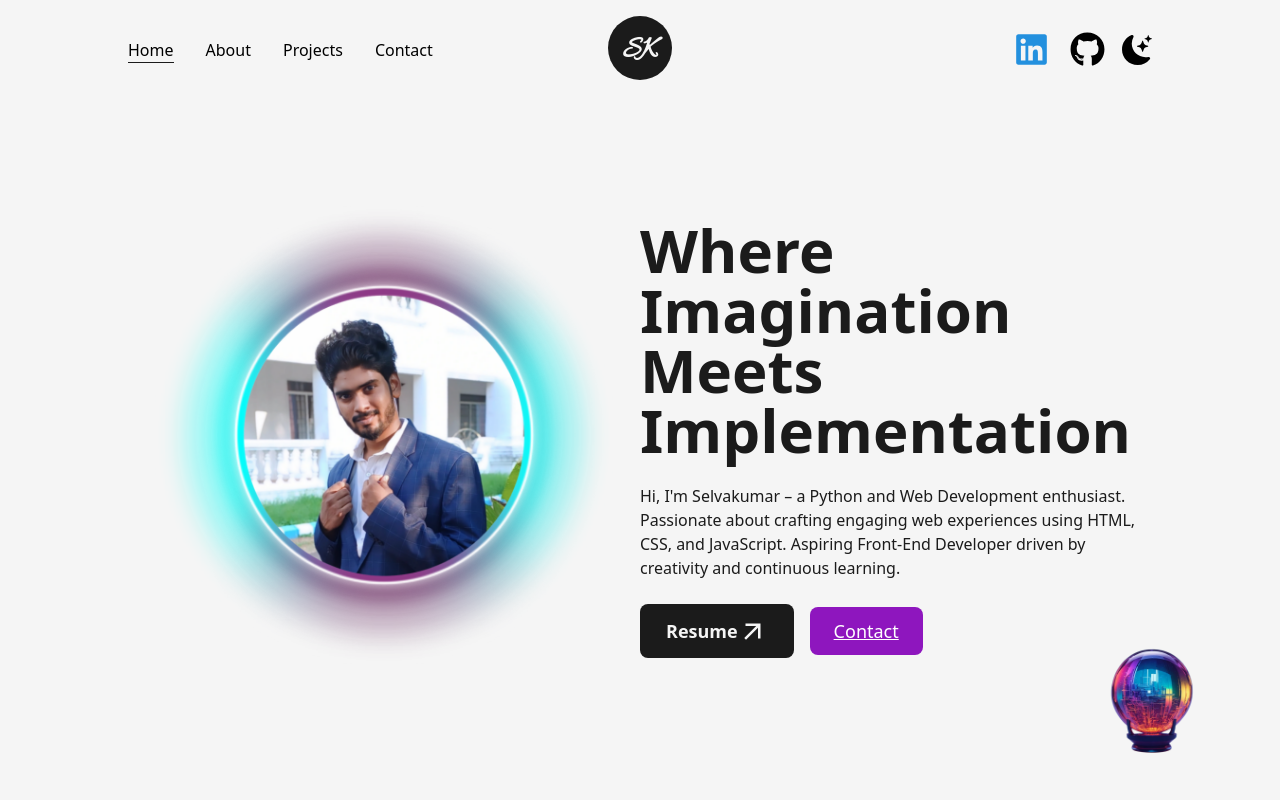
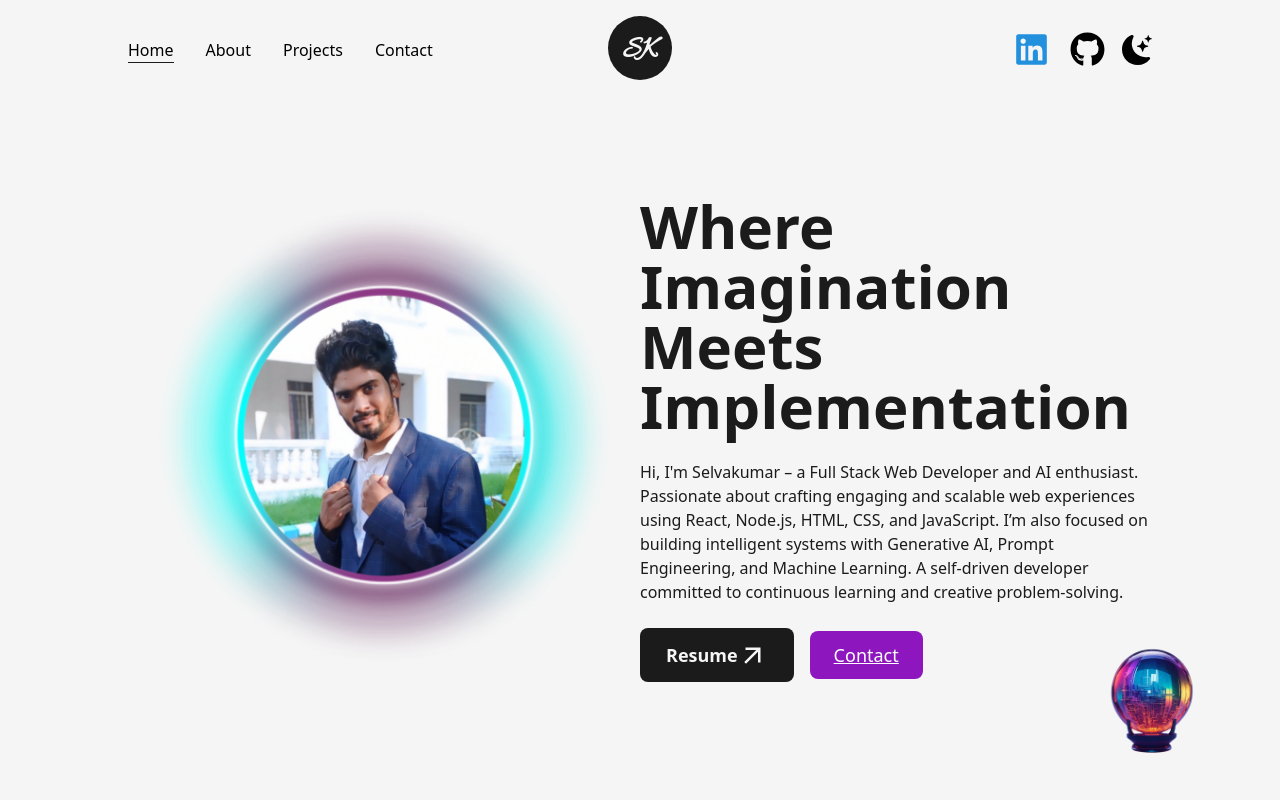
Before and after one commit to SelvakumarSelladurai/Selva_portfolio, a Next.js app: page / in a window 1280 px wide. Shown: the top 800 px of the page. Built offline with nearby package versions, Linux system fonts and the light colour scheme.

Commit message:
Selvakumar BE

```diff
--- a/src/pages/index.js
+++ b/src/pages/index.js
@@ -51,10 +51,12 @@ export default function Home() {
                   classname="text-6xl !text-left"
                 />
                 <p className="my-4 text-base font-medium">
-                  Hi, I&apos;m Selvakumar – a Python and Web Development enthusiast.
-                  Passionate about crafting engaging web experiences using HTML, CSS, and JavaScript.
-                  Aspiring Front-End Developer driven by creativity and continuous learning.
-                </p>
+  Hi, I&apos;m Selvakumar – a Full Stack Web Developer and AI enthusiast.
+  Passionate about crafting engaging and scalable web experiences using React, Node.js, HTML, CSS, and JavaScript.
+  I’m also focused on building intelligent systems with Generative AI, Prompt Engineering, and Machine Learning.
+  A self-driven developer committed to continuous learning and creative problem-solving.
+  </p>
+
                 <div className="flex items-center self-start mt-2">
                   <Link
                     href="./resume.pdf"
```
